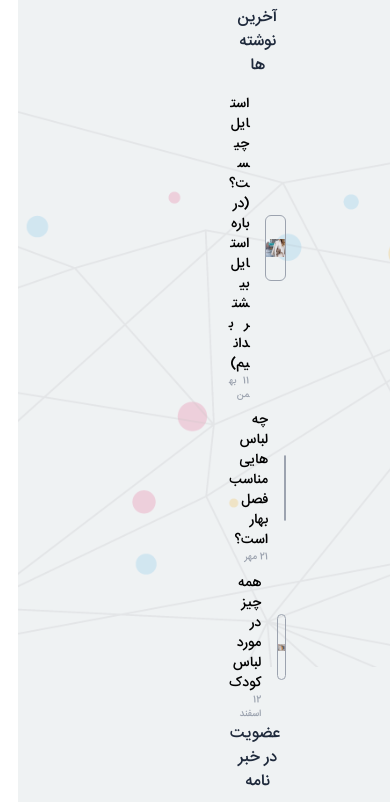
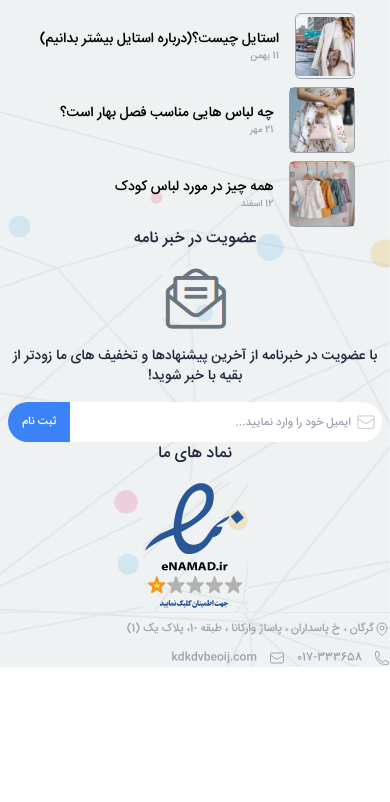
Before and after one commit to marziehalishahi/pioneer-shop, a website: page index.html in a window 390 px wide. Shown: the part 177-979 px from the top of the page. After the commit the page ends 844 px from the top, so only its background shows below. Drawn offline with Linux system fonts and the light colour scheme.

Commit message:
responsive on footer almost done

```diff
--- a/css/main.css
+++ b/css/main.css
@@ -19,3 +19,9 @@
 	src: url('/assets/fonts/eot/IRANSansWeb(FaNum)_Medium.eot');
 	src: url('/assets/fonts/eot/IRANSansWeb(FaNum)_Medium.eot?#iefix') format('embedded-opentype'),  /* IE6-8 */ url('/assets/fonts/woff2/IRANSansWeb(FaNum)_Medium.woff2') format('woff2'),  /* FF39+,Chrome36+, Opera24+*/ url('/assets/fonts/woff/IRANSansWeb(FaNum)_Medium.woff') format('woff'),  /* FF3.6+, IE9, Chrome6+, Saf5.1+*/ url('/assets/fonts/ttf/IRANSansWeb(FaNum)_Medium.ttf') format('truetype');
 }
+
+@layer components {
+  .wrapper {
+    @apply w-full sm:max-w-[500px] lg:max-w-[1000px];
+  }
+}
--- a/index.html
+++ b/index.html
@@ -20,7 +20,7 @@
   <footer class="w-full mt-auto bg-fixed bg-center bg-repeat bg-cover bg-footer-texture">
 
     <!-- footer element -->
-    <div class="flex justify-between w-full px-32 mt-10 items gap-x-4">
+    <div class="container flex justify-between w-full mx-auto mt-10 items gap-x-4">
       <div class="flex flex-col items-end justify-between w-4/12 gap-y-1 ">
         <div class="flex flex-col gap-y-1">
           <div class="p-2 border-2 rounded-full shadow-sm w-14 h-14 ring-2 ring-gray-100">
@@ -67,16 +67,16 @@
 
     <hr class="mb-2">
     <!-- footer element p2 -->
-    <div class="flex flex-col items-start justify-between px-32 sm:flex-row sm:gap-y-4 sm:mb-4">
+    <div class="container flex flex-col items-start justify-between mx-auto sm:flex-row sm:gap-y-4 sm:mb-4">
       <!-- footer image element -->
-      <div class="flex flex-col items-center justify-between w-4/12 gap-y-4">
+      <div class="flex flex-col items-center justify-between w-full lg:w-4/12 gap-y-4">
         <div class="text-base text-center text-slate-800">آخرین نوشته ها</div>
         <div class="flex flex-col items-start justify-between gap-y-2">
           <div class="flex items-center justify-between">
             <div class="border border-gray-400 rounded-md">
               <img class="object-contain w-full h-16" src="assets/img/3.jpg" alt="">
             </div>
-            <div class="flex flex-col items-start justify-between w-10/12 mr-4 text-justify break-all">
+            <div class="flex flex-col items-start justify-between w-10/12 mr-4 text-justify">
               <span class="text-sm cursor-pointer hover:text-primary">استایل چیست؟(درباره استایل بیشتر
                 بدانیم)</span>
               <span class="text-[0.6rem]  text-gray-400">11 بهمن</span>
@@ -106,14 +106,14 @@
       </div>
 
       <!-- news letters -->
-      <div class="flex flex-col justify-between w-4/12 gap-y-4">
+      <div class="flex flex-col justify-between w-full px-2 lg:mx-0 lg:w-4/12 gap-y-4">
         <div class="text-base text-center text-slate-800">عضویت در خبر نامه</div>
         <div class="flex flex-col items-center justify-between gap-y-4">
           <img class="" src="assets/img/7.PNG" alt="">
-          <span class="text-sm text-center break-all text-slate-800">
+          <p class="text-sm text-center text-slate-800">
             با عضویت در خبرنامه از آخرین پیشنهادها و تخفیف های ما زودتر از بقیه با خبر شوید!
-          </span>
-          <div class="flex items-stretch h-[40px] text-[0.7rem] justify-between w-full overflow-hidden bg-gray-200 rounded-3xl">
+          </p>
+          <div class="flex items-stretch h-[40px] w-full text-[0.7rem] justify-between overflow-hidden bg-gray-200 rounded-3xl">
             <div class="flex items-center justify-center w-1/12 h-full bg-white text-muted">
               <div>
                 <svg xmlns="http://www.w3.org/2000/svg" fill="none" viewBox="0 0 24 24" stroke-width="1.5" stroke="currentColor" class="w-5 h-5">
@@ -134,7 +134,7 @@
         </div>
       </div>
       <!-- symbols -->
-      <div class="flex flex-col items-center w-4/12 gap-y-4">
+      <div class="flex flex-col items-center w-full lg:w-4/12 gap-y-4">
         <div class="text-base text-start text-slate-800">نماد های ما</div>
         <div class="cursor-pointer">
           <img class="w-full h-auto" src="assets/img/9.PNG" alt="">
@@ -144,23 +144,31 @@
     </div>
     <hr class="mb-2">
     <!-- Specifications -->
-    <div class="container flex items-center justify-start mx-auto text-gray-400 ">
-      <div><svg xmlns="http://www.w3.org/2000/svg" fill="none" viewBox="0 0 24 24" stroke-width="1.5" stroke="currentColor" class="w-4 h-4">
+    <div class="container flex flex-wrap gap-3 mx-auto text-gray-400">
+
+      <div class="flex ">
+        <div>
+          <svg xmlns="http://www.w3.org/2000/svg" fill="none" viewBox="0 0 24 24" stroke-width="1.5" stroke="currentColor" class="w-4 h-4">
           <path stroke-linecap="round" stroke-linejoin="round" d="M15 10.5a3 3 0 1 1-6 0 3 3 0 0 1 6 0Z" />
           <path stroke-linecap="round" stroke-linejoin="round" d="M19.5 10.5c0 7.142-7.5 11.25-7.5 11.25S4.5 17.642 4.5 10.5a7.5 7.5 0 1 1 15 0Z" />
         </svg>
         </div>
-      <span class="mr-1 text-[0.7rem]">گرگان ، خ پاسداران ، پاساژ وارکانا ، طبقه -1، پلاک یک (1)</span>
-      <div class="mr-40"><svg xmlns="http://www.w3.org/2000/svg" fill="none" viewBox="0 0 24 24" stroke-width="1.5" stroke="currentColor" class="w-4 h-4">
+        <span class=" text-[0.7rem]">گرگان ، خ پاسداران ، پاساژ وارکانا ، طبقه -1، پلاک یک (1)</span>
+      </div>
+      <div class="flex gap-3 ">
+        <div>
+          <svg xmlns="http://www.w3.org/2000/svg" fill="none" viewBox="0 0 24 24" stroke-width="1.5" stroke="currentColor" class="w-4 h-4">
           <path stroke-linecap="round" stroke-linejoin="round" d="M2.25 6.75c0 8.284 6.716 15 15 15h2.25a2.25 2.25 0 0 0 2.25-2.25v-1.372c0-.516-.351-.966-.852-1.091l-4.423-1.106c-.44-.11-.902.055-1.173.417l-.97 1.293c-.282.376-.769.542-1.21.38a12.035 12.035 0 0 1-7.143-7.143c-.162-.441.004-.928.38-1.21l1.293-.97c.363-.271.527-.734.417-1.173L6.963 3.102a1.125 1.125 0 0 0-1.091-.852H4.5A2.25 2.25 0 0 0 2.25 4.5v2.25Z" />
         </svg>
         </div>
-      <span class="mr-1 text-[0.7rem]">017-333658</span>
-      <div class="mr-5"><svg xmlns="http://www.w3.org/2000/svg" fill="none" viewBox="0 0 24 24" stroke-width="1.5" stroke="currentColor" class="w-4 h-4">
+        <span class=" text-[0.7rem]">017-333658</span>
+        <div class=""><svg xmlns="http://www.w3.org/2000/svg" fill="none" viewBox="0 0 24 24" stroke-width="1.5" stroke="currentColor" class="w-4 h-4">
           <path stroke-linecap="round" stroke-linejoin="round" d="M21.75 6.75v10.5a2.25 2.25 0 0 1-2.25 2.25h-15a2.25 2.25 0 0 1-2.25-2.25V6.75m19.5 0A2.25 2.25 0 0 0 19.5 4.5h-15a2.25 2.25 0 0 0-2.25 2.25m19.5 0v.243a2.25 2.25 0 0 1-1.07 1.916l-7.5 4.615a2.25 2.25 0 0 1-2.36 0L3.32 8.91a2.25 2.25 0 0 1-1.07-1.916V6.75" />
         </svg>
         </div>
-      <span class="mr-1 text-[0.7rem]">kdkdvbeoij.com</span>
+        <span class=" text-[0.7rem]">kdkdvbeoij.com</span>
+      </div>
+
     </div>
   </footer>
 </body>
--- a/tailwind.config.js
+++ b/tailwind.config.js
@@ -22,8 +22,21 @@ export default {
 
       fontFamily: {
         sans: 'IRANSans'
-      }
+      },
+
+      screens: {
+      'tablet': '640px',
+      // => @media (min-width: 640px) { ... }
+
+      'laptop': '1024px',
+      // => @media (min-width: 1024px) { ... }
+
+      'desktop': '1500px',
+      // => @media (min-width: 1280px) { ... }
     },
+    },
+
+
   },
   plugins: [],
 };
```
Also changed, not shown: public/output.css. Lines whose indentation alone changed are shown as unchanged.
